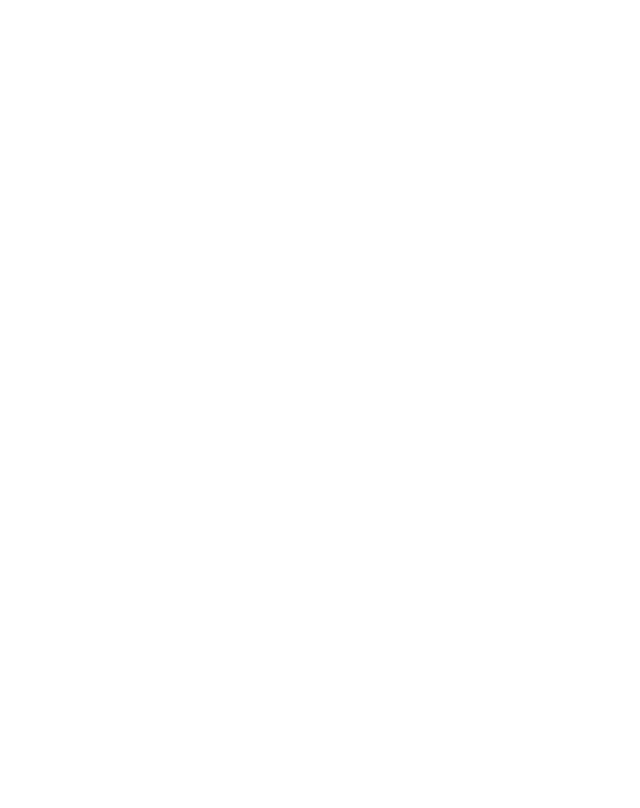
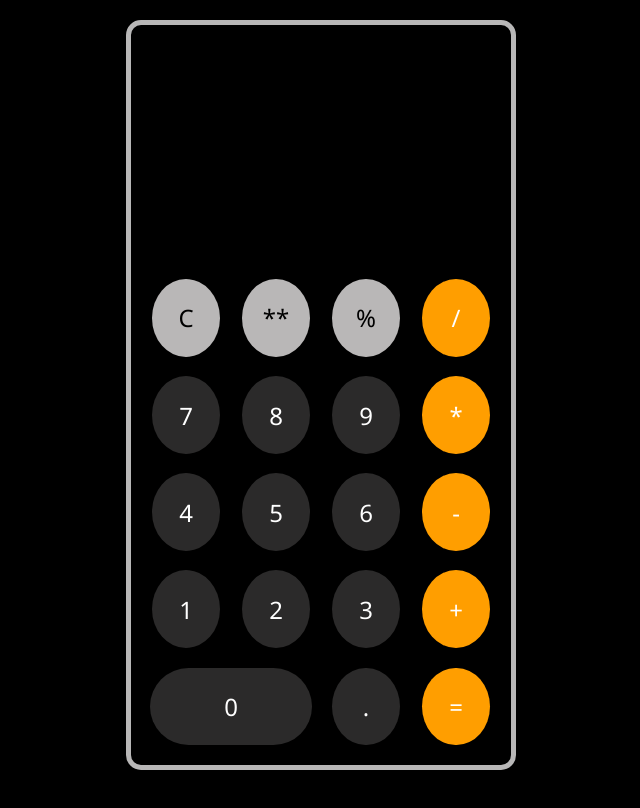
Before and after one commit to shashikumar28/practice-Web-D, a plain HTML site: page day-26/calculator/index.html in a window 1280 px wide. Shown: the whole page, without its empty margins (319-959 px from the left). Drawn offline with Linux system fonts and the light colour scheme.

Commit message:
calculator

```diff
--- a/day-26/calculator/app.js
+++ b/day-26/calculator/app.js
@@ -0,0 +1,23 @@
+let inp = document.querySelector('input')
+let btns = document.querySelectorAll('button')
+
+
+for (let button of btns){
+    button.addEventListener('click' , function(e){
+        let btnText = e.target.innerText;
+        if(btnText === 'C'){
+        inp.value = "";
+        }
+        else if(btnText === '='){
+            try{
+                inp.value = eval(inp.value);
+            }
+            catch(err){
+                inp.value = "invalid"
+            }
+        }
+        else{
+            inp.value = inp.value + btnText;
+        }
+    })
+}
--- a/day-26/calculator/index.html
+++ b/day-26/calculator/index.html
@@ -3,11 +3,44 @@
 <head>
     <meta charset="UTF-8">
     <meta name="viewport" content="width=device-width, initial-scale=1.0">
-    <title>Document</title>
     <link rel="stylesheet" href="style.css">
+    <title>calculator</title>
 </head>
 <body>
 
+    <div class="container">
+
+        <input type="text">
+
+        <div class="button-grid">
+
+          <button class="grey-button">C</button>
+          <button class="grey-button">**</button>
+          <button class="grey-button">%</button>
+          <button class="yellow-button">/</button>
+
+          <button>7</button>
+          <button>8</button>
+          <button>9</button>
+          <button class="yellow-button">*</button>
+
+          <button>4</button>
+          <button>5</button>
+          <button>6</button>
+          <button class="yellow-button">-</button>
+
+          <button>1</button>
+          <button>2</button>
+          <button>3</button>
+          <button class="yellow-button">+</button>
+
+          <button class="zero">0</button>
+          <!-- <button>0</button> -->
+          <button>.</button>
+          <button class="yellow-button">=</button>
+
+        </div>
+    </div>
 
 
     <script src="app.js"></script>
--- a/day-26/calculator/style.css
+++ b/day-26/calculator/style.css
@@ -0,0 +1,70 @@
+*{
+    margin: 0;
+    padding: 0;
+    font-family: 'Segoe UI', Tahoma, Geneva, Verdana, sans-serif;
+}
+
+body{
+    width: 100vw;
+    height: 100vw;
+    background-color: black;
+}
+
+
+.container{
+    width: 360px;
+    height: 90vh;
+    margin: 20px auto;
+
+    display: flex;
+    flex-direction: column;
+    border: 5px solid rgb(184, 183, 183);
+    border-radius: 15px;
+    padding: 10px;
+}
+
+.button-grid{
+    flex-grow: 2;
+    display: grid;
+    grid-template-columns: 1fr 1fr 1fr 1fr 1fr;
+    grid-template-columns: 1fr 1fr 1fr 1fr;
+}
+
+input{
+    flex-grow: 1;
+    background-color: black;
+    color: white;
+    text-align: right;
+    font-size: 54px;
+    outline: none;
+    border: 0;
+    padding: 0px 16px;
+    border-radius: 15px;
+
+}
+
+button{
+    border-radius: 60%;
+    width: 75%;
+    height: 80%;
+    border: 0;
+    font-size: 24px;
+    cursor: pointer;
+    background-color: rgb(43, 42, 42);
+    color: white;
+    place-self: center;
+}
+
+
+.grey-button{
+background-color: rgb(185, 183, 183);
+color: black;
+}
+.yellow-button{
+background-color: rgb(255 , 158 , 0);
+}
+.zero{
+width: 90%;
+grid-column: span 2;
+border-radius: 80px;
+}
```
